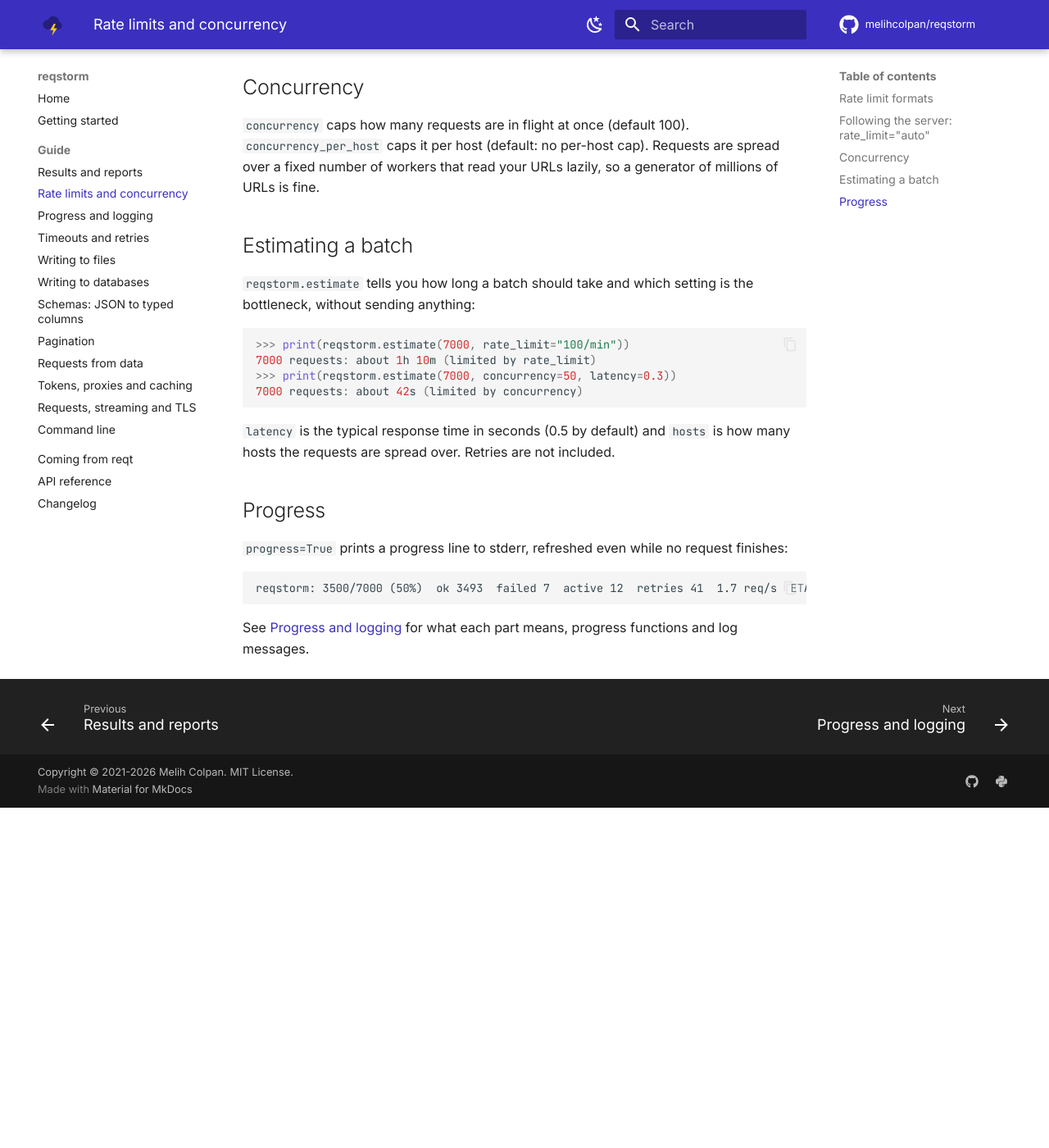
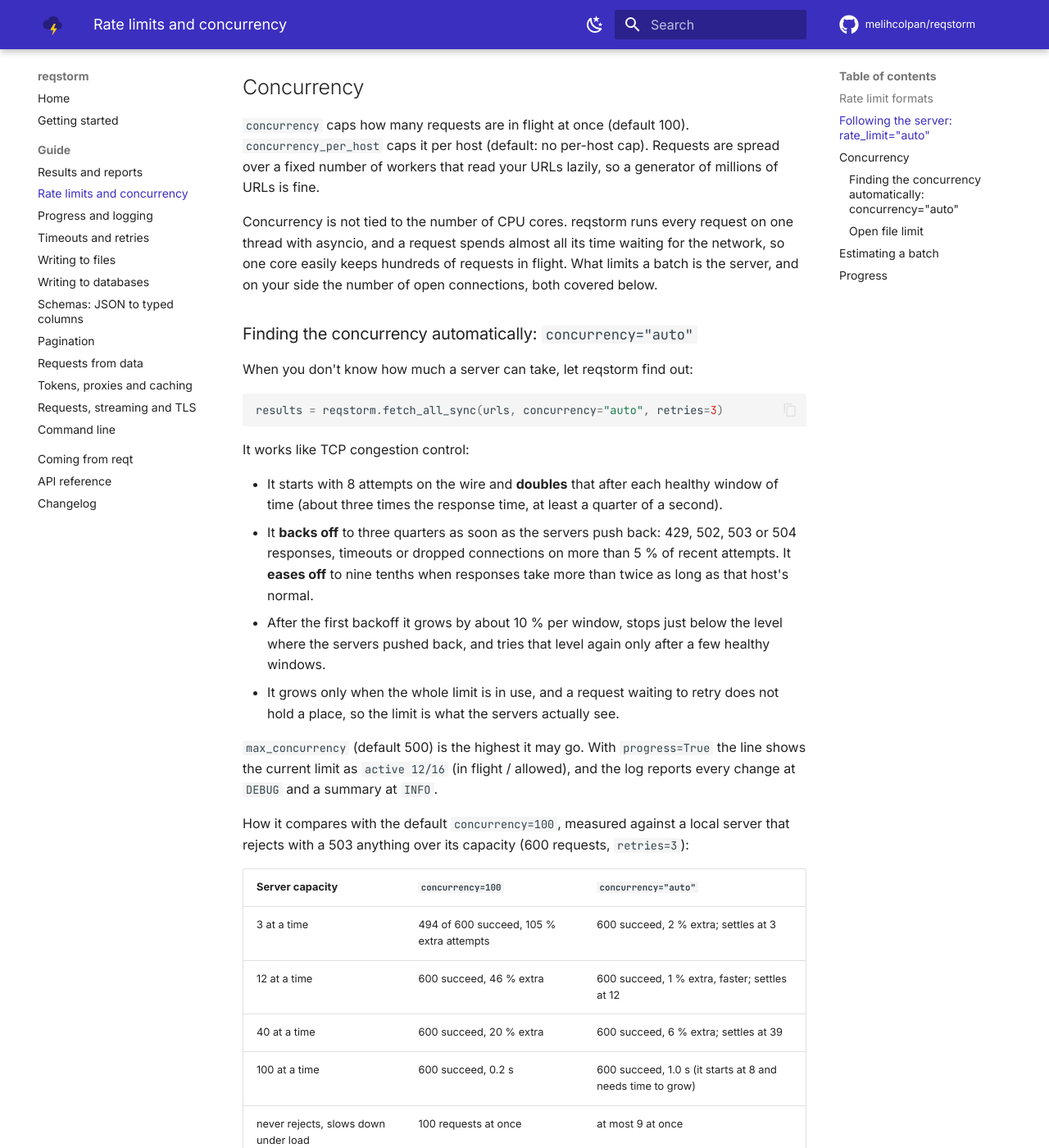
Before and after one commit to melihcolpan/reqt, an MkDocs documentation site: the page built from docs/guide/limits.md, in a window 1280 px wide and 1400 px high, scrolled down 1386 px. Shown: the whole window at 82% size. Built offline with MkDocs 1.6.1 and Material for MkDocs 9.7.7, drawn with Linux system fonts in a browser that asks for light colours; comment, search, counter and statistics services are not loaded; before the commit the page ends 2371 px from its top, so only the background shows below that; some of the changed text lies outside the part shown.

Commit message:
Document concurrency="auto" and the open file limit
- Rate limits and concurrency guide: why concurrency does not depend on
  CPU cores, how concurrency="auto" decides, the measured comparison with
  a fixed 100 including where a fixed number is faster, and how the open
  file limit is handled.
- README, home page card, progress line ("active 12/16"), command line
  options and the 2.5.0 changelog entry.

````diff
--- a/docs/guide/limits.md
+++ b/docs/guide/limits.md
@@ -43,6 +43,46 @@
 
 `concurrency` caps how many requests are in flight at once (default 100). `concurrency_per_host` caps it per host (default: no per-host cap). Requests are spread over a fixed number of workers that read your URLs lazily, so a generator of millions of URLs is fine.
 
+Concurrency is not tied to the number of CPU cores. reqstorm runs every request on one thread with asyncio, and a request spends almost all its time waiting for the network, so one core easily keeps hundreds of requests in flight. What limits a batch is the server, and on your side the number of open connections, both covered below.
+
+### Finding the concurrency automatically: `concurrency="auto"`
+
+When you don't know how much a server can take, let reqstorm find out:
+
+```python
+results = reqstorm.fetch_all_sync(urls, concurrency="auto", retries=3)
+```
+
+It works like TCP congestion control:
+
+- It starts with 8 attempts on the wire and **doubles** that after each healthy window of time (about three times the response time, at least a quarter of a second).
+- It **backs off** to three quarters as soon as the servers push back: 429, 502, 503 or 504 responses, timeouts or dropped connections on more than 5 % of recent attempts. It **eases off** to nine tenths when responses take more than twice as long as that host's normal.
+- After the first backoff it grows by about 10 % per window, stops just below the level where the servers pushed back, and tries that level again only after a few healthy windows.
+- It grows only when the whole limit is in use, and a request waiting to retry does not hold a place, so the limit is what the servers actually see.
+
+`max_concurrency` (default 500) is the highest it may go. With `progress=True` the line shows the current limit as `active 12/16` (in flight / allowed), and the log reports every change at `DEBUG` and a summary at `INFO`.
+
+How it compares with the default `concurrency=100`, measured against a local server that rejects with a 503 anything over its capacity (600 requests, `retries=3`):
+
+| Server capacity | `concurrency=100` | `concurrency="auto"` |
+|---|---|---|
+| 3 at a time | 494 of 600 succeed, 105 % extra attempts | 600 succeed, 2 % extra; settles at 3 |
+| 12 at a time | 600 succeed, 46 % extra | 600 succeed, 1 % extra, faster; settles at 12 |
+| 40 at a time | 600 succeed, 20 % extra | 600 succeed, 6 % extra; settles at 39 |
+| 100 at a time | 600 succeed, 0.2 s | 600 succeed, 1.0 s (it starts at 8 and needs time to grow) |
+| never rejects, slows down under load | 100 requests at once | at most 9 at once |
+
+So `"auto"` is gentle with servers that are already busy and close to ideal for unknown capacity. For a short batch against a server that easily handles your fixed number, a fixed number is faster, because `"auto"` spends the first second or so finding out. It treats the batch as a whole; to limit one busy host among several, combine it with `concurrency_per_host`.
+
+### Open file limit
+
+Every connection is an open file, and the operating system limits how many a process may have (`ulimit -n`; some macOS shells start at 256). Asking for more connections than that used to fail with "Too many open files". Now, before sending anything, reqstorm compares the concurrency with the limit:
+
+- If the limit is too low, it is raised as far as the system allows, and an `INFO` message says so.
+- If it cannot be raised far enough, the concurrency is lowered to fit, with a `WARNING` that names the `ulimit -n` value to use for the full concurrency.
+
+64 file descriptors are kept free for log and output files, and each SOCKS proxy (which has its own connection pool) counts separately. Windows has no such limit, so nothing changes there.
+
 ## Estimating a batch
 
 `reqstorm.estimate` tells you how long a batch should take and which setting is the bottleneck, without sending anything:
````
Also changed, not shown: CHANGELOG.md (+11 -0 lines), README.md (+5 -1 lines), docs/guide/cli.md (+2 -1 lines), docs/guide/observability.md (+1 -1 lines), docs/index.md (+1 -1 lines).
